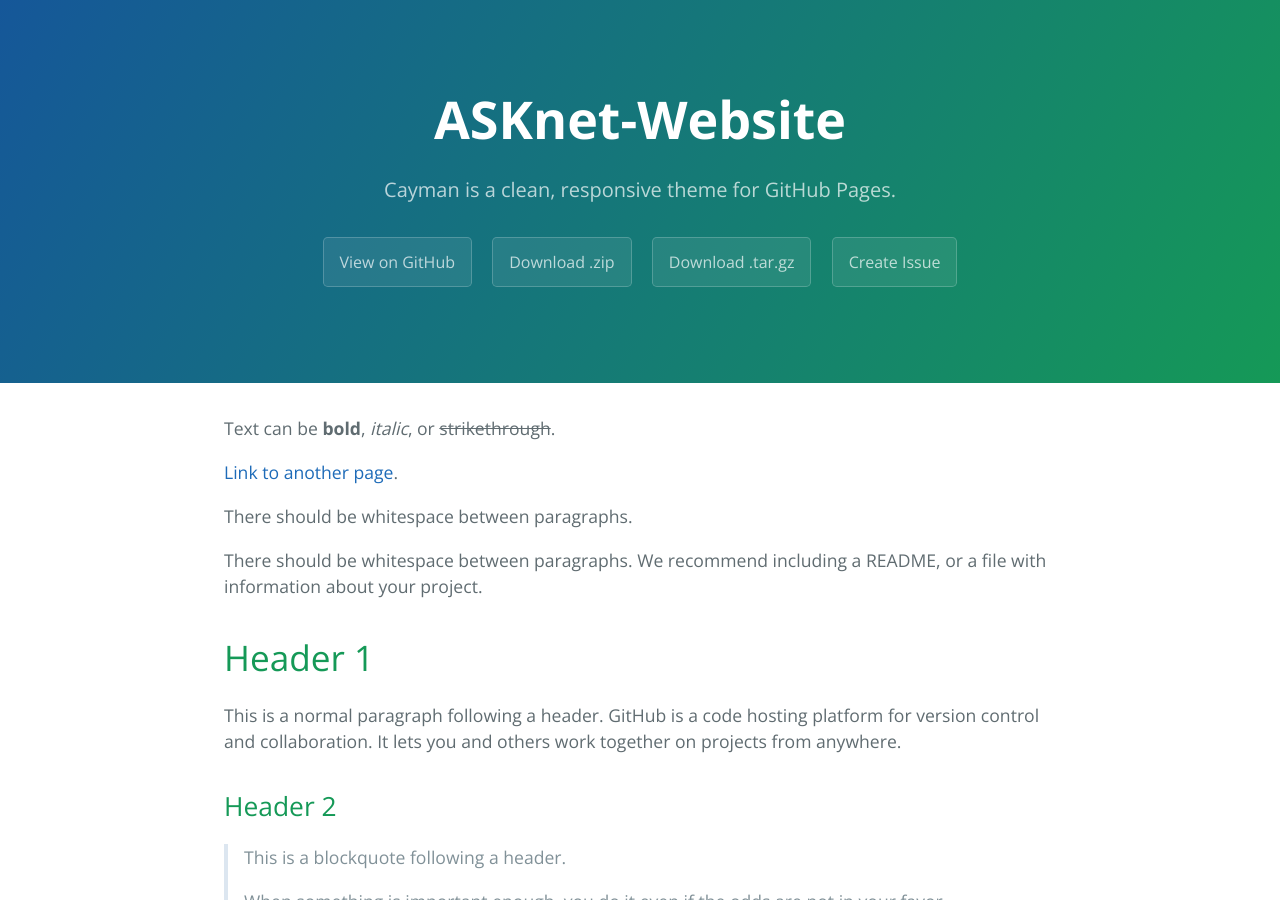
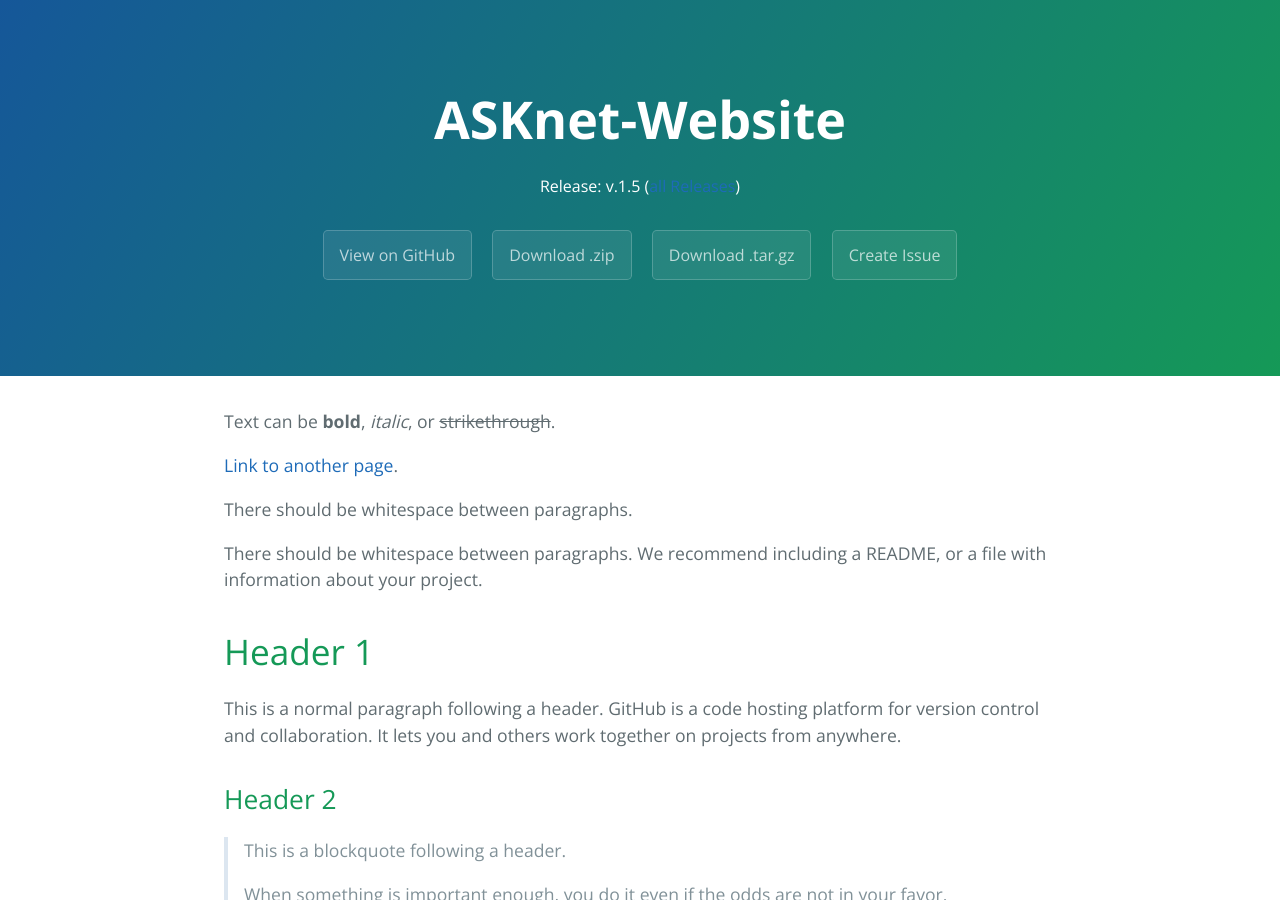
Before and after one commit to opencultureagency/ASKnet-Website, a Jekyll site: the page built from index.md, in a window 1280 px wide and 900 px high. Built offline with Jekyll 4.4.1, drawn with Linux system fonts in a browser that asks for light colours.

Commit message:
Add project release (hardcoded) and Github project description

```diff
--- a/_layouts/default.html
+++ b/_layouts/default.html
@@ -24,7 +24,8 @@
 
     <header class="page-header" role="banner">
       <h1 class="project-name">{{ site.github.repository_name }}</h1>
-      <h2 class="project-tagline">{{ page.description | default: site.description | default: site.github.project_tagline }}</h2>
+      <p class="project-release">Release: v.1.5 (<a href="site.github.releases_url">all Releases</a>)</p>
+      <h2 class="project-tagline">{{ site.github.project_tagline }}</h2>
       {% if site.github.is_project_page %}
         <a href="{{ site.github.repository_url }}" class="btn">View on GitHub</a>
       {% endif %}
```
